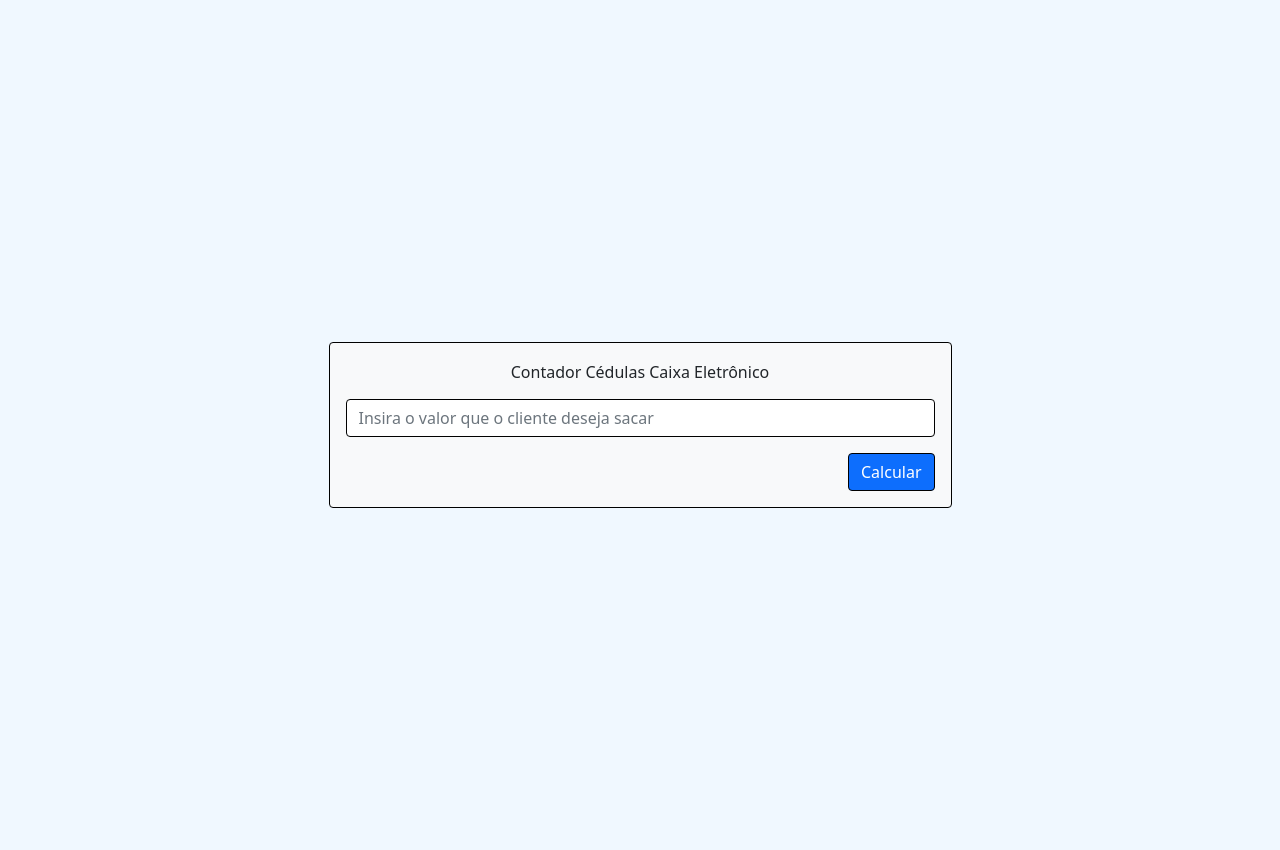
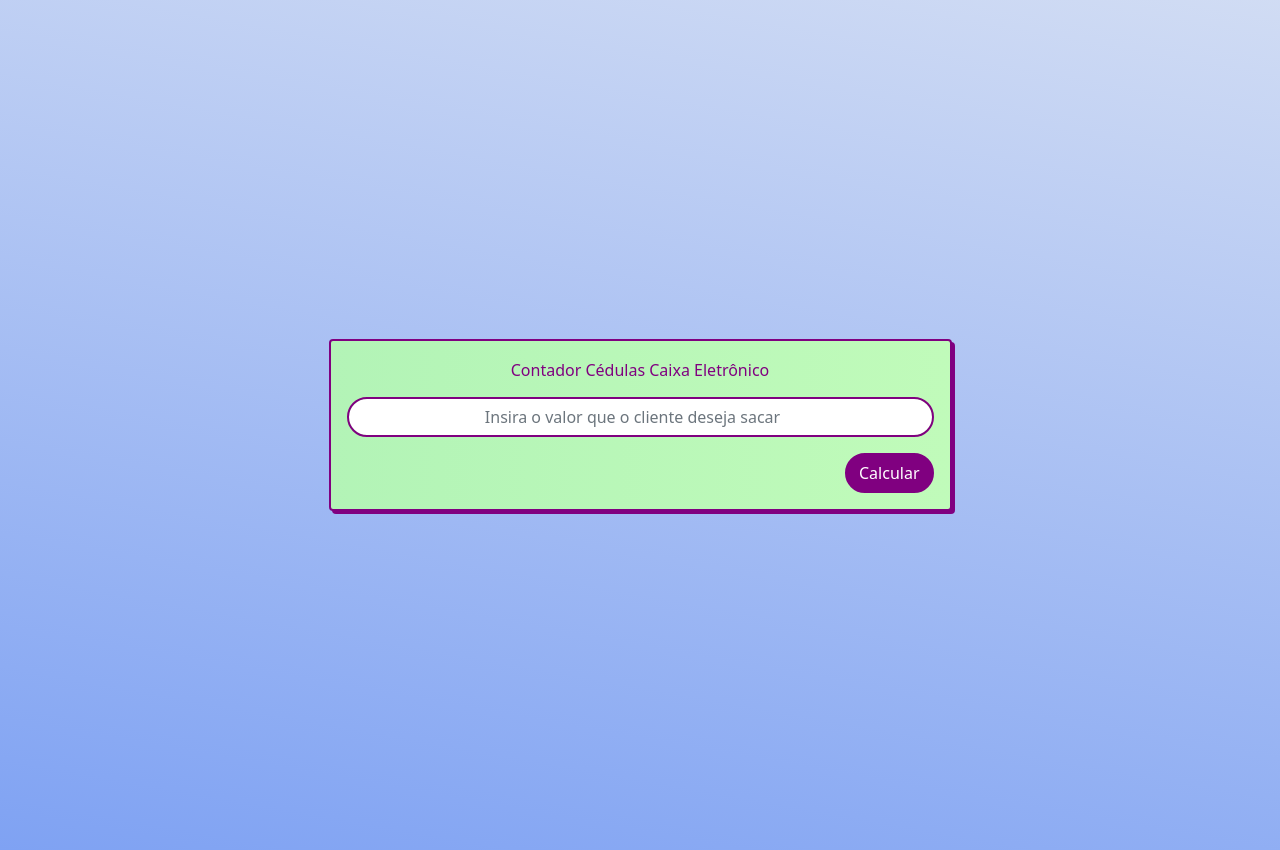
Before and after one commit to leoo1992/ContadorDeNotasDisponiveis, a plain HTML site: page index.html in a window 1280 px wide. Drawn offline with nearby package versions, Linux system fonts and the light colour scheme.

Commit message:
Melhoriias no CSS

```diff
--- a/style.css
+++ b/style.css
@@ -1,7 +1,9 @@
 body {
     overflow: hidden;
     padding: 25px;
-    background-color: aliceblue;
+    background: linear-gradient(10deg, #7fa2f3 0%, #c6d4f1d0 100%);
+    color: purple;
+
   }
   .calculadora-row {
     height: 100vh;
@@ -9,5 +11,30 @@ body {
   .calculadora-container,
   .form-control,
   .btn {
-    border: 1px solid black;
+    border: 2px solid purple;
+    box-shadow: 3px 3px purple);
   }
+  .calculadora-container{
+    background: linear-gradient(90deg, #67ee6d7a 0%, hsla(113, 100%, 60%, 0.322) 100%);
+    box-shadow: 3px 3px purple;
+  }
+  .form-control{
+    border-radius: 25px;
+    text-align: center;
+  }
+  .btn{
+    border-radius: 25px;
+  }
+  .btn-primary{
+    background-color: purple;
+  }
+  .btn-danger{
+    border: 2px solid red;
+  }
+  .btn-primary:hover{
+  background-color: rgb(194, 1, 194);
+    border: 2px solid purple;
+  }
+  .btn-close{
+    background-color: red;
+  }
```
